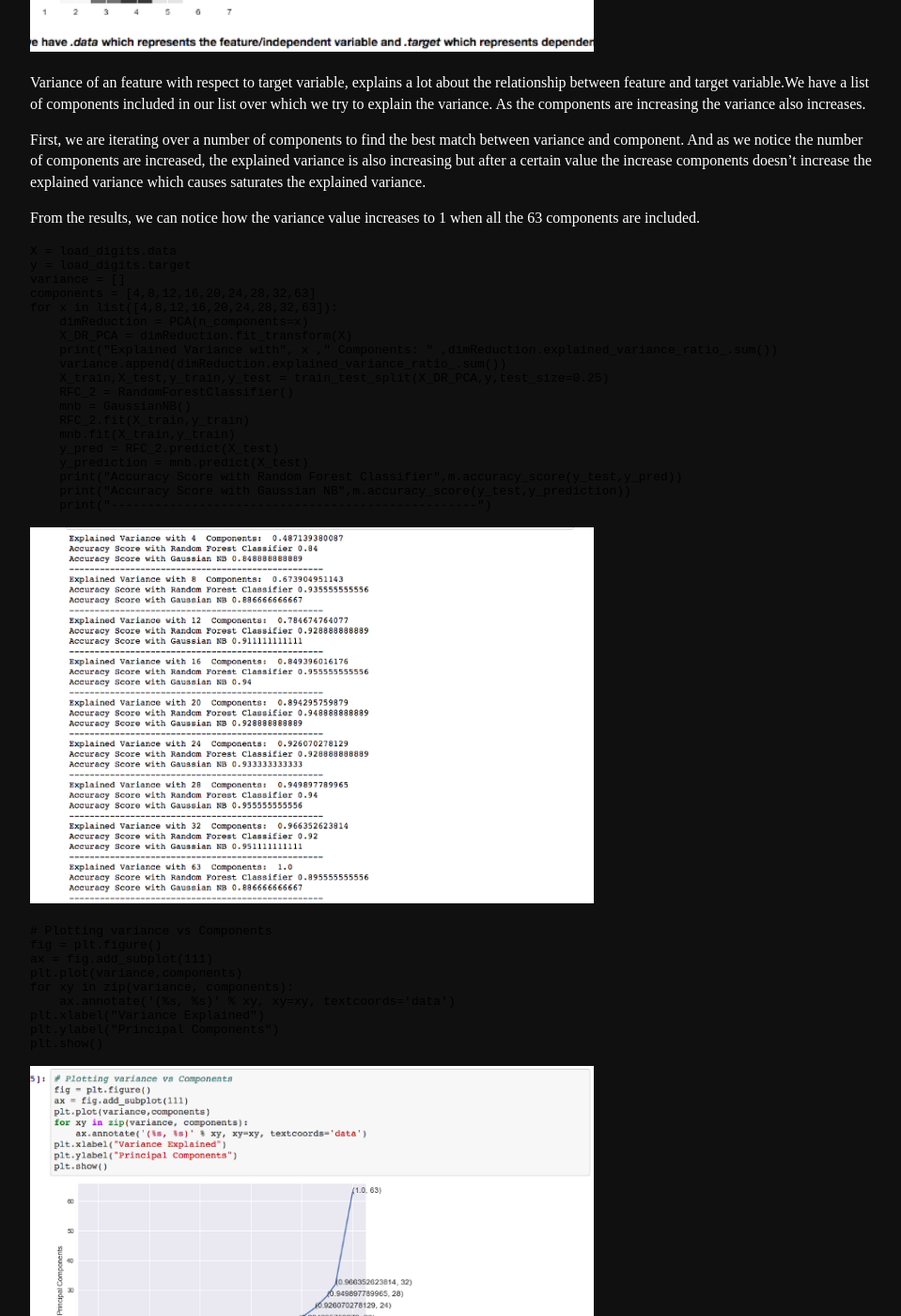
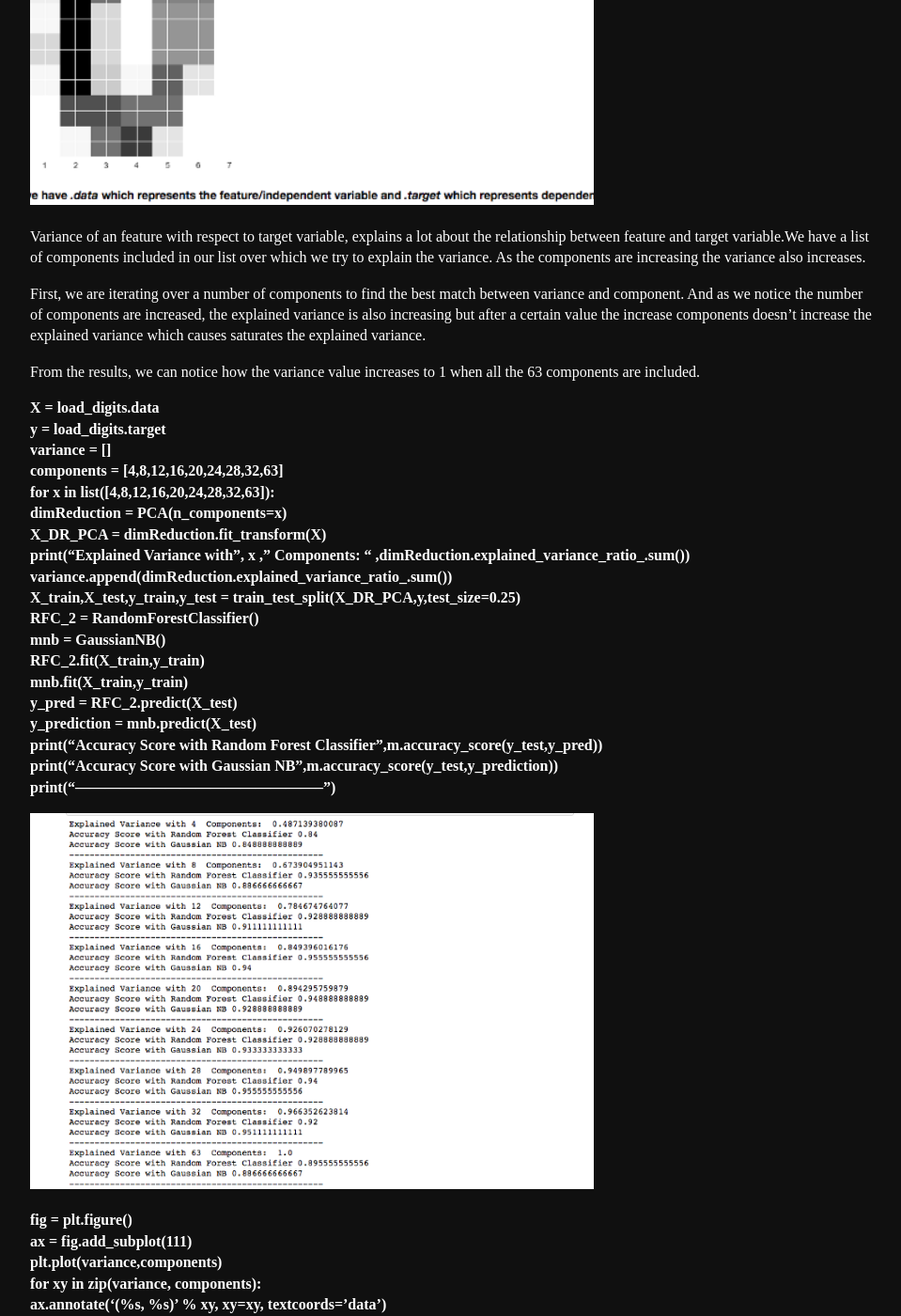
Before and after one commit to Mayurji/mayurji.github.io, a Jekyll site: the page built from _posts/2020-10-06-HighDimension.markdown, in a window 1280 px wide and 1400 px high, scrolled down 1763 px. Shown: the whole window at 94% size, without its empty margins (160-1119 px from the left). Built offline with Jekyll 4.4.1, drawn with Linux system fonts in a browser that asks for light colours; some of the changed text lies outside the part shown.

Commit message:
Update 2020-10-06-HighDimension.markdown

````diff
--- a/_posts/2020-10-06-HighDimension.markdown
+++ b/_posts/2020-10-06-HighDimension.markdown
@@ -33,27 +33,23 @@ In machine learning and statistics, dimensionality reduction or dimension reduct
 Here we’ll try to understand PCA by working on MNIST Dataset. Since images have higher dimension, we’ll be loading a built in dataset from sklearn.datasets. We make all the import statements respective from loading the dataset to measuring the metrics.
 
 #### **Loading Packages**
->
-**```python
-from sklearn.datasets import load_digits
-from sklearn.decomposition import PCA , TruncatedSVD
-from sklearn.ensemble import RandomForestClassifier
-from sklearn.naive_bayes import GaussianNB
-from sklearn.model_selection import train_test_split
-import sklearn.metrics as m
-import matplotlib.pyplot as plt
-import matplotlib.cm as cm
-import numpy as np
-import skimage as img
-import seaborn as sns```
-**
+
+**from sklearn.datasets import load_digits\
+from sklearn.decomposition import PCA , TruncatedSVD\
+from sklearn.ensemble import RandomForestClassifier\
+from sklearn.naive_bayes import GaussianNB\
+from sklearn.model_selection import train_test_split\
+import sklearn.metrics as m\
+import matplotlib.pyplot as plt\
+import matplotlib.cm as cm\
+import numpy as np\
+import skimage as img\
+import seaborn as sns**
 
 **We are loading the digits dataset for our problem. We can notice that we have around 64 feature representing the digit.**
 
-```python
-load_digits = load_digits()
-load_digits.data.shape
-```
+**load_digits = load_digits()\
+load_digits.data.shape**
 
 **We can visualize the all column(64) value of an image as an 8x8 pixel value in gray scale.**
 
@@ -65,61 +61,55 @@ First, we are iterating over a number of components to find the best match betwe
 
 From the results, we can notice how the variance value increases to 1 when all the 63 components are included.
 
-```python
-X = load_digits.data
-y = load_digits.target
-variance = []
-components = [4,8,12,16,20,24,28,32,63]
-for x in list([4,8,12,16,20,24,28,32,63]):
-    dimReduction = PCA(n_components=x)
-    X_DR_PCA = dimReduction.fit_transform(X)
-    print("Explained Variance with", x ," Components: " ,dimReduction.explained_variance_ratio_.sum())
-    variance.append(dimReduction.explained_variance_ratio_.sum())
-    X_train,X_test,y_train,y_test = train_test_split(X_DR_PCA,y,test_size=0.25)
-    RFC_2 = RandomForestClassifier()
-    mnb = GaussianNB()
-    RFC_2.fit(X_train,y_train)
-    mnb.fit(X_train,y_train)
-    y_pred = RFC_2.predict(X_test)
-    y_prediction = mnb.predict(X_test)
-    print("Accuracy Score with Random Forest Classifier",m.accuracy_score(y_test,y_pred))
-    print("Accuracy Score with Gaussian NB",m.accuracy_score(y_test,y_prediction))
-    print("--------------------------------------------------")
-```
+**X = load_digits.data\
+y = load_digits.target\
+variance = []\
+components = [4,8,12,16,20,24,28,32,63]\
+for x in list([4,8,12,16,20,24,28,32,63]):\
+    dimReduction = PCA(n_components=x)\
+    X_DR_PCA = dimReduction.fit_transform(X)\
+    print("Explained Variance with", x ," Components: " ,dimReduction.explained_variance_ratio_.sum())\
+    variance.append(dimReduction.explained_variance_ratio_.sum())\
+    X_train,X_test,y_train,y_test = train_test_split(X_DR_PCA,y,test_size=0.25)\
+    RFC_2 = RandomForestClassifier()\
+    mnb = GaussianNB()\
+    RFC_2.fit(X_train,y_train)\
+    mnb.fit(X_train,y_train)\
+    y_pred = RFC_2.predict(X_test)\
+    y_prediction = mnb.predict(X_test)\
+    print("Accuracy Score with Random Forest Classifier",m.accuracy_score(y_test,y_pred))\
+    print("Accuracy Score with Gaussian NB",m.accuracy_score(y_test,y_prediction))\
+    print("--------------------------------------------------")**
 
 ![Results]({{site.url}}/assets/images/highdimension/results.png)
 
-```python
-# Plotting variance vs Components
-fig = plt.figure()
-ax = fig.add_subplot(111)
-plt.plot(variance,components)
-for xy in zip(variance, components):
-    ax.annotate('(%s, %s)' % xy, xy=xy, textcoords='data')
-plt.xlabel("Variance Explained")
-plt.ylabel("Principal Components")
-plt.show()
-```
+**fig = plt.figure()\
+ax = fig.add_subplot(111)\
+plt.plot(variance,components)\
+for xy in zip(variance, components):\
+    ax.annotate('(%s, %s)' % xy, xy=xy, textcoords='data')\
+plt.xlabel("Variance Explained")\
+plt.ylabel("Principal Components")\
+plt.show()**
 
 ![Plotting]({{site.url}}/assets/images/highdimension/plots.png)
 
-```python
-pca_1_Comp = PCA(n_components=24)
-X_1 = pca_1_Comp.fit_transform(X)
-print("Explained Variance: ",pca_1_Comp.explained_variance_ratio_.sum())
-X_train,X_test,y_train,y_test = train_test_split(X_1,y,test_size = 0.2,random_state=1)
-gnb = GaussianNB()
-gnb.fit(X_train,y_train)
-y_predict = gnb.predict(X_test)
-print("Accuracy: ",m.accuracy_score(y_test,y_predict))
-```
-    Explained Variance:  0.926072683352
-    Accuracy:  0.936111111111
+
+**pca_1_Comp = PCA(n_components=24)\
+X_1 = pca_1_Comp.fit_transform(X)\
+print("Explained Variance: ",pca_1_Comp.explained_variance_ratio_.sum())\
+X_train,X_test,y_train,y_test = train_test_split(X_1,y,test_size = 0.2,random_state=1)\
+gnb = GaussianNB()\
+gnb.fit(X_train,y_train)\
+y_predict = gnb.predict(X_test)\
+print("Accuracy: ",m.accuracy_score(y_test,y_predict))**
+
+**Explained Variance:  0.926072683352**\
+**Accuracy:  0.936111111111**
 
 From 64 Feature vector to 24 Feature,it means we are able to maintain the good model without losing much information by reducing the variables which are redundant in this case. The changes in variance happens with respect to number of components, these changes saturate after n_components turns 24. Thus we can assign the n_components as 24 i.e. we can explain maximum variance of 0.92 with 24 principal components at the accuracy of 93%.
 
 Thus comes the ending to Dimensionality reduction, with a small note to think about dimensionality reduction with the movie Interstellar, Where Cooper stays in 5 dimension (hypothetically) and which is difficult to visualize, but we try to understand the scene from our 2 dimension screen.
-
 
 ## **Techniques to overcome the Curse of Dimensionality**
 
````
